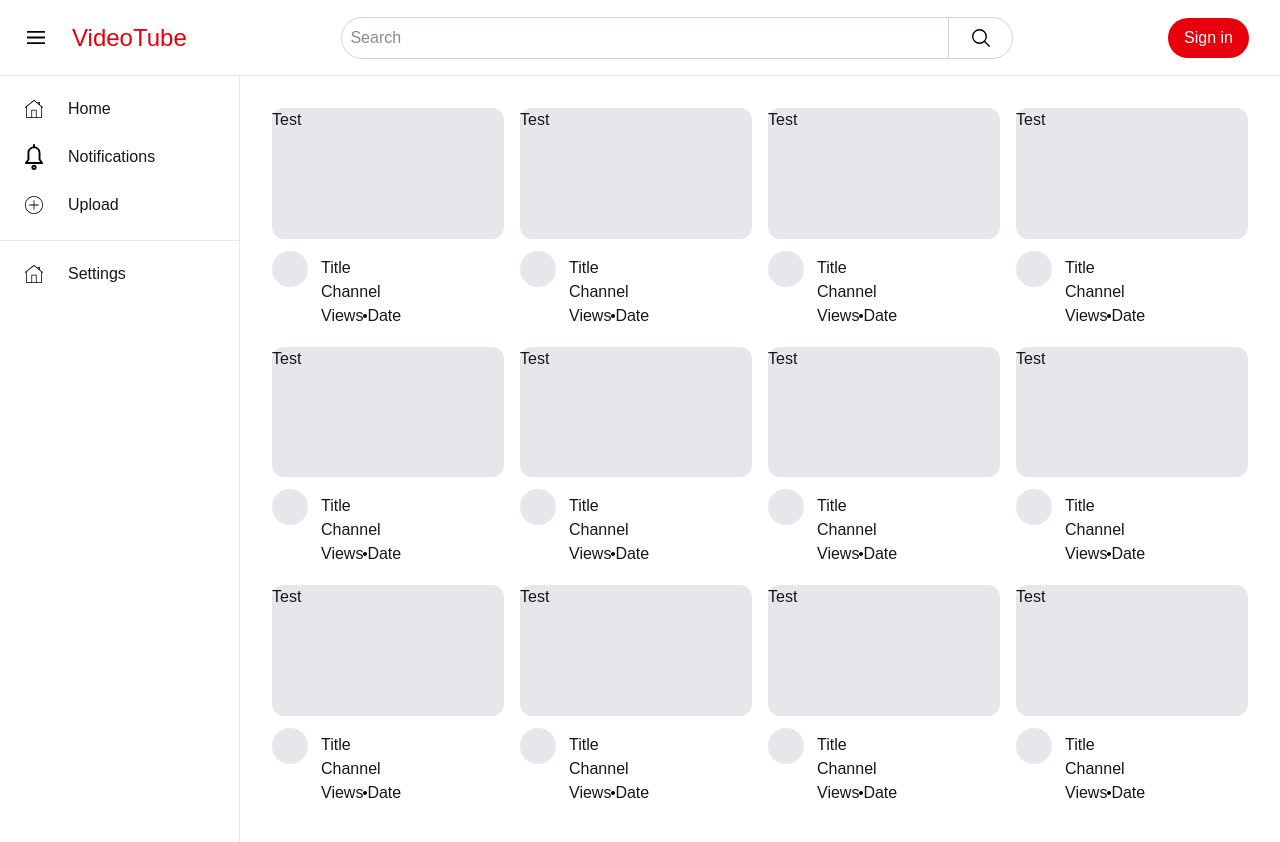
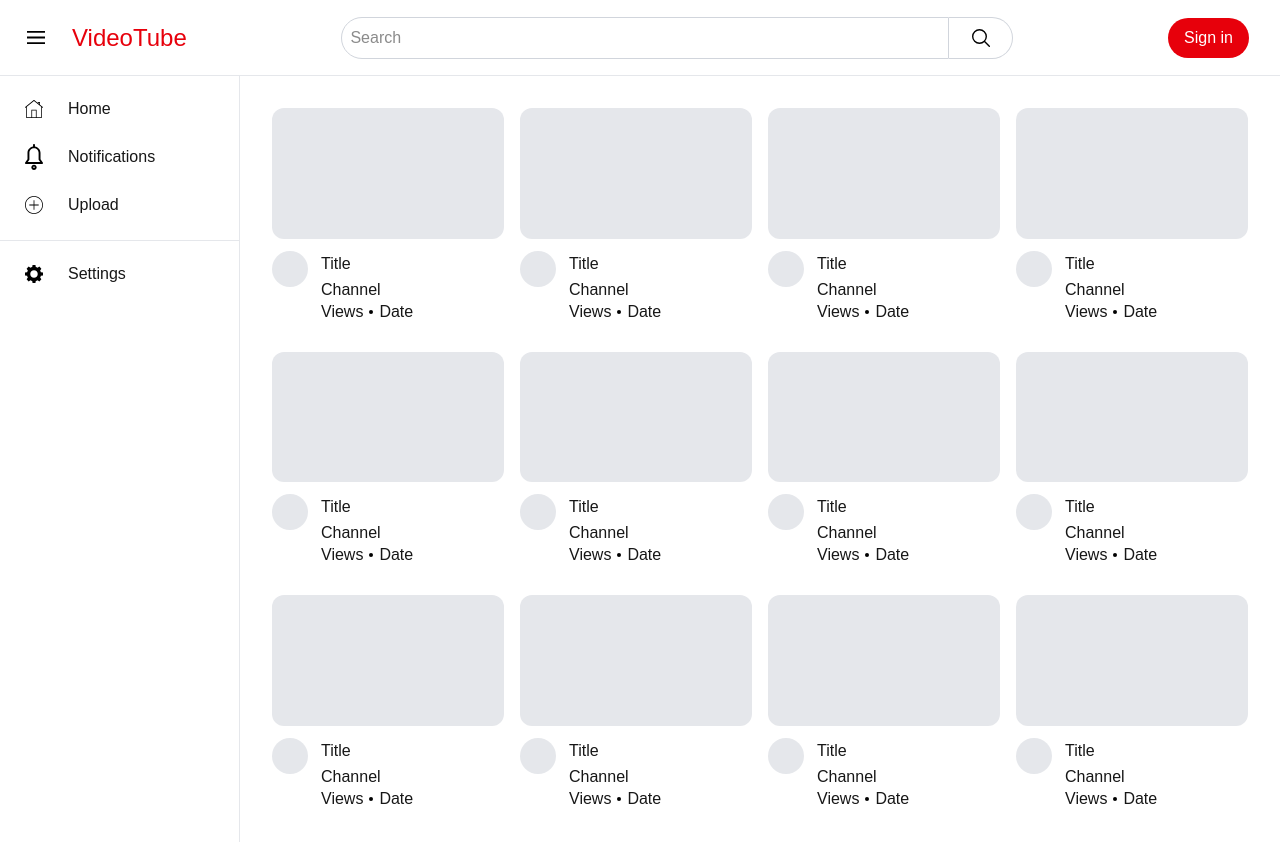
Before and after one commit to joelfrancis8900/Video-Tube, a Next.js app: page / in a window 1280 px wide. Shown: the top 842 px of the page. Built offline with nearby package versions, Linux system fonts and the light colour scheme.

Commit message:
March 8 2026 4:46pm

```diff
--- a/src/app/components/aside.tsx
+++ b/src/app/components/aside.tsx
@@ -1,12 +1,23 @@
+'use client';
 import Image from 'next/image';
+import { useState } from 'react';
 
-export default function Aside() {
+
+
+export default function Aside({ isSemiCollapsed }: { isSemiCollapsed: boolean }) {
+
+    const itemClass = `flex cursor-pointer rounded-lg pt-[11px] pb-[11px] transition-all transition-colors duration-300 hover:bg-gray-100 ${isSemiCollapsed
+        ? 'flex-col items-center justify-center gap-1 px-0' // Collapsed: No left padding
+        : 'flex-row items-center gap-[25px] pl-[25px]'    // Expanded: Left padding included
+        }`;
+
     return (
 
-        <aside className="w-[240px] bg-white shrink-0 border-r border-gray-200 ">
+        // New sidebar:
+        <aside className={`${isSemiCollapsed ? 'w-20' : 'w-[240px]'} bg-white shrink-0 border-r border-gray-200 transition-all duration-300`}>
             <div className="pb-[12px] pt-[10px] border-gray-200 border-b-[1px] flex flex-col gap-[1px]">
-
-                <div className='pl-[25px] flex flex-row items-center gap-[25px] hover:bg-gray-100 pt-[11px] pb-[11px] rounded-lg transition-colors'>
+                {/* previous classes for image second parent div */}
+                <div className={itemClass}>
                     <div>
                         <Image
                             src="/icons/icons8-home-no-white-space.svg"
@@ -15,13 +26,13 @@ export default function Aside() {
                             height={18}
                         />
                     </div>
-                    <div>
+                    <div className={isSemiCollapsed ? 'text-[12px] text-center leading-tight truncate px-1' : 'text-base'}>
                         Home
                     </div>
 
                 </div>
 
-                <div className='pl-[25px] flex flex-row items-center gap-[25px] hover:bg-gray-100 pt-[11px] pb-[11px] rounded-lg transition-colors'>
+                <div className={itemClass}>
                     <div>
                         <Image
                             src="/icons/notification-bell-svgrepo-com-space-removed.svg"
@@ -30,13 +41,13 @@ export default function Aside() {
                             height={18}
                         />
                     </div>
-                    <div>
+                    <div className={isSemiCollapsed ? 'text-[12px] text-center leading-tight truncate px-1' : 'text-base'}>
                         Notifications
                     </div>
 
                 </div>
 
-                <div className='pl-[25px] flex flex-row items-center gap-[25px] hover:bg-gray-100 pt-[11px] pb-[11px] rounded-lg transition-colors'>
+                <div className={itemClass}>
                     <div>
                         <Image
                             src="/icons/icons8-plus.svg"
@@ -45,7 +56,7 @@ export default function Aside() {
                             height={18}
                         />
                     </div>
-                    <div>
+                    <div className={isSemiCollapsed ? 'text-[12px] text-center leading-tight truncate px-1' : 'text-base'}>
                         Upload
                     </div>
 
@@ -59,16 +70,16 @@ export default function Aside() {
 
             <div className="pb-[12px] pt-[10px] border-gray-200  flex flex-col gap-[1px]">
 
-                <div className='pl-[25px] flex flex-row items-center gap-[25px] hover:bg-gray-100 pt-[11px] pb-[11px] rounded-lg transition-colors'>
+                <div className={itemClass}>
                     <div>
                         <Image
-                            src="/icons/icons8-home-no-white-space.svg"
+                            src="/icons/settings-gear-svgrepo-com.svg"
                             alt="Settings icon"
                             width={18}
                             height={18}
                         />
                     </div>
-                    <div>
+                    <div className={isSemiCollapsed ? 'text-[12px] text-center leading-tight' : 'text-base'}>
                         Settings
                     </div>
 
@@ -77,12 +88,105 @@ export default function Aside() {
             </div>
 
         </aside>
-
     );
 }
+
+// Google ai mode sidebar:
+// <aside className={`${isCollapsed ? 'w-[80px]' : 'w-[240px]'} bg-white shrink-0 border-r border-gray-200 transition-all duration-300`}>
+//     <div className="pb-[12px] pt-[10px] border-gray-200 border-b-[1px] flex flex-col gap-[1px]">
+
+//         {/* Sidebar Item */}
+//         <div className={`flex ${isCollapsed ? 'flex-col justify-center gap-1 px-0' : 'flex-row items-center gap-[25px] pl-[25px]'} hover:bg-gray-100 pt-[11px] pb-[11px] rounded-lg transition-colors cursor-pointer`}>
+//             <div className="flex justify-center">
+//                 <Image src="/icons/icons8-home-no-white-space.svg" alt="Home" width={18} height={18} />
+//             </div>
+//             <div className={`${isCollapsed ? 'text-[10px] text-center' : 'text-base'}`}>
+//                 Home
+//             </div>
+//         </div>
+
+//         {/* Repeat logic for other items... */}
+
+//     </div>
+// </aside>
+
+
+// bg-gray-500
+// border-b-[1px]
+
+
+// original sidebar here:
+// <aside className="w-[240px] bg-white shrink-0 border-r border-gray-200 ">
+//     <div className="pb-[12px] pt-[10px] border-gray-200 border-b-[1px] flex flex-col gap-[1px]">
+
+//         <div className='pl-[25px] flex flex-row items-center gap-[25px] hover:bg-gray-100 pt-[11px] pb-[11px] rounded-lg transition-colors'>
+//             <div>
+//                 <Image
+//                     src="/icons/icons8-home-no-white-space.svg"
+//                     alt="Home icon"
+//                     width={18}
+//                     height={18}
+//                 />
+//             </div>
+//             <div>
+//                 Home
+//             </div>
+
+//         </div>
+
+//         <div className='pl-[25px] flex flex-row items-center gap-[25px] hover:bg-gray-100 pt-[11px] pb-[11px] rounded-lg transition-colors'>
+//             <div>
+//                 <Image
+//                     src="/icons/notification-bell-svgrepo-com-space-removed.svg"
+//                     alt="Notification bell icon"
+//                     width={18}
+//                     height={18}
+//                 />
+//             </div>
+//             <div>
+//                 Notifications
+//             </div>
+
+//         </div>
+
+//         <div className='pl-[25px] flex flex-row items-center gap-[25px] hover:bg-gray-100 pt-[11px] pb-[11px] rounded-lg transition-colors'>
+//             <div>
+//                 <Image
+//                     src="/icons/icons8-plus.svg"
+//                     alt="Plus icon for upload"
+//                     width={18}
+//                     height={18}
+//                 />
+//             </div>
+//             <div>
+//                 Upload
+//             </div>
+
+//         </div>
+
+//     </div>
 
 
 
 
-// bg-gray-500
-// border-b-[1px]
+
+//     <div className="pb-[12px] pt-[10px] border-gray-200  flex flex-col gap-[1px]">
+
+//         <div className='pl-[25px] flex flex-row items-center gap-[25px] hover:bg-gray-100 pt-[11px] pb-[11px] rounded-lg transition-colors'>
+//             <div>
+//                 <Image
+//                     src="/icons/icons8-home-no-white-space.svg"
+//                     alt="Settings icon"
+//                     width={18}
+//                     height={18}
+//                 />
+//             </div>
+//             <div>
+//                 Settings
+//             </div>
+
+//         </div>
+
+//     </div>
+
+// </aside>
--- a/src/app/components/grid-item-details.tsx
+++ b/src/app/components/grid-item-details.tsx
@@ -4,21 +4,23 @@ import Image from 'next/image';
 export default function GridItemDetails() {
     return (
 
-        <div className="flex flex-row h-[74px]">
+        <div className="flex flex-row  min-h-0">
             <div className='bg-gray-200 h-[36px] w-[36px] rounded-[18px] mt-[12px]'></div>
             <div className='pt-[17px] pl-[13px] flex flex-col'>
-                <div>Title</div>
-                <div>Channel</div>
+                <div className='truncate mb-[10px] leading-none'>Title</div>
+                <div className='truncate mb-[6px] leading-none'>Channel</div>
                 <div className='flex flex-row'>
-                    <div>Views</div>
+                    <div className='truncate leading-none'>Views</div>
                     {/* <div>Dot icon</div> */}
-                    <Image
-                        src="/icons/dot-single-svgrepo-com.svg"
-                        alt="Dot icon"
-                        width={4}
-                        height={4}
-                    />
-                    <div>Date</div>
+                    <div className="pl-1.5 pr-1.5 flex flex-row items-center">
+                        <Image
+                            src="/icons/dot-single-svgrepo-com.svg"
+                            alt="Dot icon"
+                            width={4}
+                            height={4}
+                        /></div>
+
+                    <div className='truncate leading-none'>Date</div>
                 </div>
 
             </div>
@@ -28,3 +30,5 @@ export default function GridItemDetails() {
 
     );
 }
+
+// h-[74px]
--- a/src/app/components/grid-item-video.tsx
+++ b/src/app/components/grid-item-video.tsx
@@ -4,7 +4,7 @@ import Image from 'next/image';
 export default function GridItemVideo() {
     return (
 
-        <div className="bg-gray-200 aspect-video rounded-xl">Test</div>
+        <div className="bg-gray-200 aspect-video rounded-xl"></div>
 
 
     );
--- a/src/app/components/header.tsx
+++ b/src/app/components/header.tsx
@@ -1,6 +1,6 @@
 import Image from 'next/image';
 
-export default function Header() {
+export default function Header({ onToggle }: { onToggle: () => void }) {
     return (
 
         <header className="bg-white h-[76px] pl-[27px] pr-[31px] w-full shrink-0 border-b border-gray-200 flex flex-row items-center justify-between">
@@ -11,6 +11,7 @@ export default function Header() {
                     alt="Menu"
                     width={18}
                     height={18}
+                    onClick={onToggle}
                 />
                 <div className="ml-[27px] text-2xl text-red-600">VideoTube</div>
             </div>
--- a/src/app/components/main.tsx
+++ b/src/app/components/main.tsx
@@ -8,7 +8,7 @@ import Image from 'next/image';
 export default function Main() {
     return (
 
-        <main className="flex-1 bg-white pl-[32px] pr-[32px] pt-[32px] grid gap-y-[34px] gap-x-[16px] grid-cols-4  h-[200vh] grid-rows-[repeat(3,minmax(100px,auto))] content-start">
+        <main className="flex-1 bg-white pl-[32px] pr-[32px] pt-[32px] grid gap-y-8 gap-x-[16px] grid-cols-4  h-[200vh] auto-rows-[minmax(100px, auto)] content-start">
             <GridItem />
             <GridItem />
             <GridItem />
@@ -31,3 +31,10 @@ export default function Main() {
 
 
 // bg-gray-700
+
+
+
+
+
+
+// grid-rows-[repeat(3,minmax(100px,auto))]
--- a/src/app/page.tsx
+++ b/src/app/page.tsx
@@ -1,3 +1,7 @@
+'use client'; // 1. Add this at the very top
+
+import { useState } from 'react'; // 2. Import useState
+
 import styles from './page.module.css'
 import Image from 'next/image';
 import Header from './components/header';
@@ -5,15 +9,18 @@ import Aside from "./components/aside"
 import Main from "./components/main"
 
 export default function Home() {
+  const [isSemiCollapsed, setIsSemiCollapsed] = useState(false);
+
+  const toggleSidebar = () => setIsSemiCollapsed(!isSemiCollapsed);
   return (
 
 
     <div className="flex flex-col min-h-screen w-full">
 
-      <Header />
+      <Header onToggle={toggleSidebar} />
       {/* Flex-grow (grow) forces this div to fill the remaining screen height */}
       <div className="flex flex-1 w-full">
-        <Aside />
+        <Aside isSemiCollapsed={isSemiCollapsed} />
         <Main />
       </div>
     </div>
```
Also changed, not shown: public/icons/settings-gear-svgrepo-com.svg (added).
